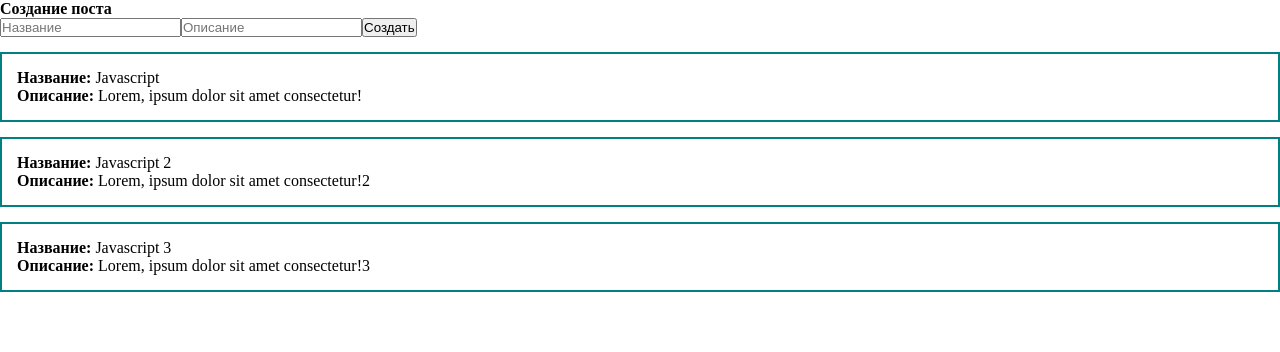
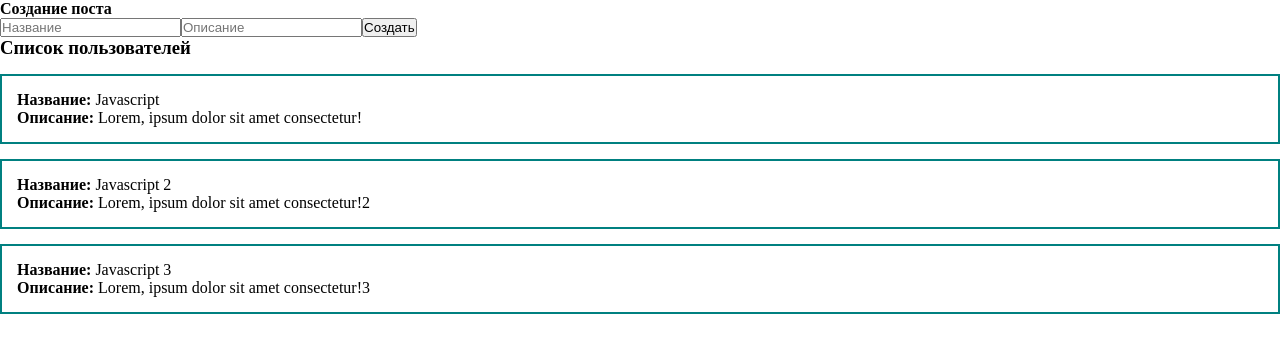
Before and after one commit to npeplov/vue-ulbi, a Vue app: page / in a window 1280 px wide. Shown: the top 352 px of the page. Built offline with nearby package versions, Linux system fonts and the light colour scheme.

Commit message:
add postitem component

```diff
--- /dev/null
+++ b/src/components/PostItem.vue
@@ -0,0 +1,21 @@
+<template>
+    <div class="post" >
+      <div><strong>Название: </strong>{{ post.title }}</div>
+      <div><strong>Описание: </strong>{{ post.body }}</div>
+    </div>
+</template>
+
+<script>
+  export default {
+    props: {
+      post: {
+        type: Object,
+        required: true
+      }
+    }
+  }
+</script>
+
+<style scoped>
+
+</style>
--- a/src/components/PostList.vue
+++ b/src/components/PostList.vue
@@ -1,19 +1,24 @@
 <template>
-    <div class="post" v-for="post in posts">
-      <div><strong>Название: </strong>{{ post.title }}</div>
-      <div><strong>Описание: </strong>{{ post.body }}</div>
+  <div>
+    <h3>Список пользователей</h3>
+    <PostItem
+    v-for="post in posts"
+    :post="post"
+    />
   </div>
 </template>
 
 <script>
+import PostItem from "@/components/PostItem"
 export default {
+  components: { PostItem },
   props: {
     posts: {
       type: Array,
       required: true,
-      }
-    }
-  }
+    },
+  },
+};
 </script>
 
 <style scoped>
```
Lines whose indentation alone changed are shown as unchanged.
